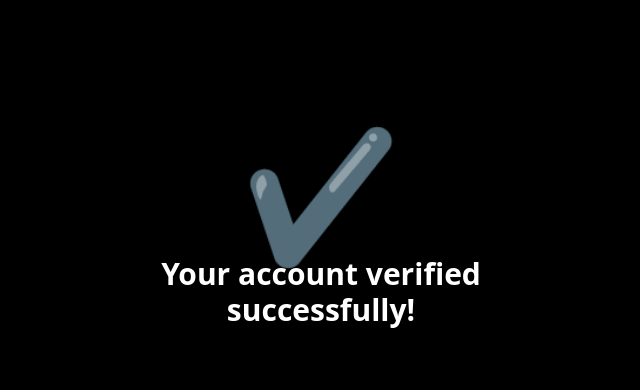
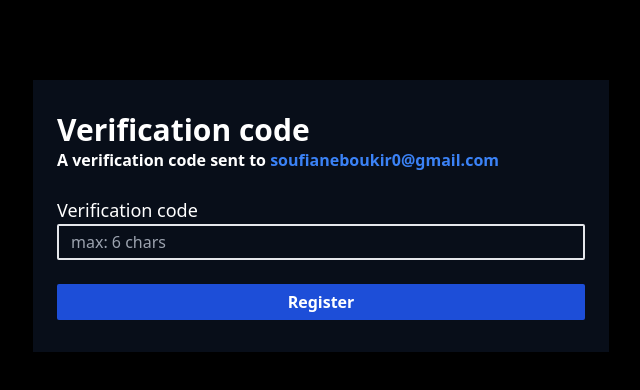
Before and after one commit to sofyanBoukir/Thread-Hub, a React (Vite) app in the folder front-end/: page /verification in a window 1280 px wide. Shown: the top 390 px of the page, without its empty margins (319-959 px from the left). Built offline with nearby package versions, Linux system fonts and the light colour scheme.

Commit message:
auth frontend

```diff
--- a/front-end/src/App.jsx
+++ b/front-end/src/App.jsx
@@ -12,7 +12,7 @@ export const App = () => {
             <Route path='/' element={<Login />} />
             <Route path='/signUp' element={<Register />} />
             <Route path='/forgotPassword' element={<ForgotPassword />} />
-            <Route path='/resetPassword/:token' element={<ResetPassword />} />
+            <Route path='/reset-password/:token' element={<ResetPassword />} />
             <Route path='/verification' element={<Verification />} />
         </Routes>
     </BrowserRouter>
--- /dev/null
+++ b/front-end/src/components/UI/Notification.jsx
@@ -0,0 +1,22 @@
+import { useState } from "react"
+
+export const Notification = ({text,kind}) => {
+    const [open,setOpen] = useState(true);
+    setTimeout(() =>{
+        setOpen(false);
+    },3000)
+  return (
+    <div>
+        {
+            kind === 'success' && open?
+                <div className="border-2 border-green-700 text-green-600 bg-white animate-notificationAnimation rounded-3xl px-3 py-1 absolute top-5 left-1/2 transform -translate-x-1/2 ">
+                    <span className="font-semibold">✔ {text}</span>
+                </div>
+                :
+                <div className="border-2 border-red-700 text-red-600 bg-white animate-notificationAnimation rounded-3xl px-3 py-1 absolute top-5 left-1/2 transform -translate-x-1/2 ">
+                    <span className="font-semibold">❌ {text}</span>
+                </div>
+        }
+    </div>
+  )
+}
--- a/front-end/src/pages/auth/Login.jsx
+++ b/front-end/src/pages/auth/Login.jsx
@@ -2,6 +2,7 @@ import { Link } from 'react-router-dom'
 import { Label } from '../../components/UI/Label'
 import { Input } from '../../components/UI/Input'
 import { Button } from '../../components/UI/Button'
+import { Notification } from '../../components/UI/Notification'
 
 export const Login = () => {
   return (
@@ -26,6 +27,9 @@ export const Login = () => {
                 </div>
             </div>
         </form>
+        {
+            <Notification />
+        }
     </div>
   )
 }
--- a/front-end/src/pages/auth/ResetPassword.jsx
+++ b/front-end/src/pages/auth/ResetPassword.jsx
@@ -6,7 +6,7 @@ export const ResetPassword = () => {
   return (
     <div className='bg-dark w-[45%] mx-auto mt-20 px-6 py-8'>
         <div>
-            <h1 className='text-3xl font-semibold'>Reset password</h1>
+            <h1 className='text-3xl font-semibold'>Reset your password</h1>
             <p className='font-semibold'>Complete this credentials to reset your password</p>
         </div>
         <form>
--- a/front-end/src/pages/auth/Verification.jsx
+++ b/front-end/src/pages/auth/Verification.jsx
@@ -1,9 +1,25 @@
+import { Label } from '../../components/UI/Label'
+import { Input } from '../../components/UI/Input'
+import { Button } from '../../components/UI/Button'
+
 export const Verification = () => {
   return (
-    <div className="mt-32 mx-auto w-[40%] text-center">
-        <span className="text-9xl">✔</span>
-        <br></br>
-        <span className="text-3xl font-semibold">Your account verified successfully!</span>
+    <div className='bg-dark w-[45%] mx-auto mt-20 px-6 py-8'>
+        <div>
+            <h1 className='text-3xl font-semibold'>Verification code</h1>
+            <p className='font-semibold'>A verification code sent to <span className='text-blue-500'>soufianeboukir0@gmail.com</span></p>
+        </div>
+        <form>
+            <div className='mt-6 flex flex-col gap-4'>
+                <div>
+                    <Label text={"Verification code"} />
+                    <Input type={"password"} name={"password"} placeholder={"max: 6 chars"} />
+                </div>
+                <div className='mt-2'>
+                    <Button text={"Register"}/>
+                </div>
+            </div>
+        </form>
     </div>
   )
 }
--- a/front-end/tailwind.config.js
+++ b/front-end/tailwind.config.js
@@ -9,6 +9,15 @@ export default {
       colors: {
         dark: 'rgb(8, 14, 25)',
       },
+      animation:{
+        "notificationAnimation":"notificationAnimation 0.4s ease-in-out"
+      },
+      keyframes:{
+        notificationAnimation:{
+          "0%":{top:'0'},
+          "100%":{top:'5'},
+        }
+      }
     },
   },
   plugins: [],
```
